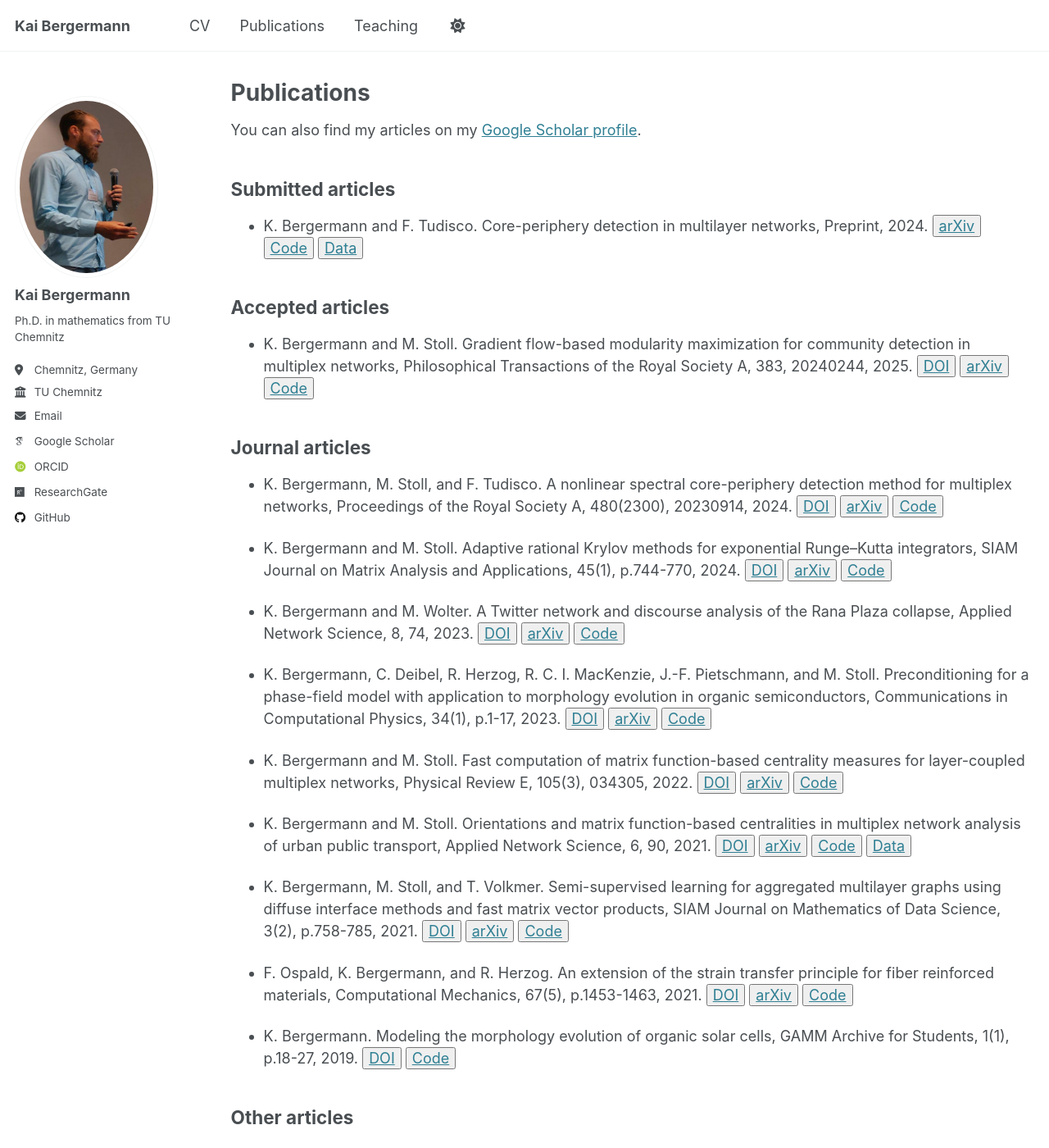
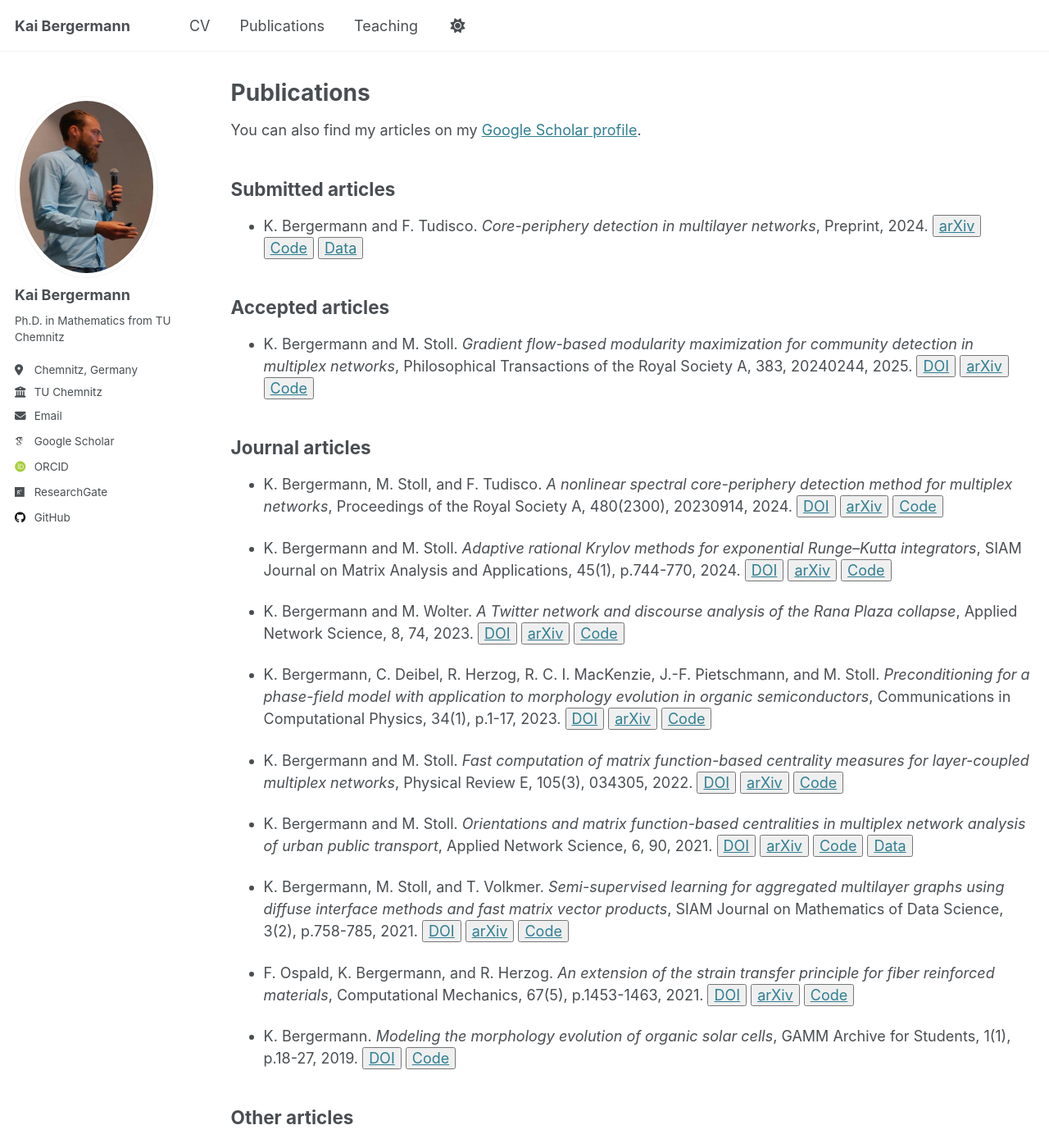
Before and after one commit to KBergermann/KBergermann.github.io, a Jekyll site: the page built from _pages/publications.md, in a window 1280 px wide and 1400 px high. Shown: the whole window at 82% size. Built offline with Jekyll 4.4.1, drawn with Linux system fonts in a browser that asks for light colours; some web fonts are replaced; some of the changed text lies outside the part shown.

Commit message:
formatting formatting

```diff
--- a/_config.yml
+++ b/_config.yml
@@ -12,7 +12,7 @@ site_theme               : "default"
 title                    : "Kai Bergermann"
 title_separator          : "-"
 name                     : &name "Kai Bergermann"
-description              : &description "Ph.D. in mathematics from TU Chemnitz"
+description              : &description "Ph.D. in Mathematics from TU Chemnitz"
 url                      : https://kbergermann.github.io # the base hostname & protocol for your site e.g. "https://[your GitHub username].github.io"
 baseurl                  : "" # the subpath of your site, e.g. "/blog"
 repository               : "kbergermann/kbergermann.github.io"
@@ -25,7 +25,7 @@ author:
   avatar           : "Bergermann_SD.jpg"
   name             : "Kai Bergermann"
   pronouns         : # example: "she/her"
-  bio              : "Ph.D. in mathematics from TU Chemnitz"
+  bio              : "Ph.D. in Mathematics from TU Chemnitz"
   location         : "Chemnitz, Germany"
   employer         : "TU Chemnitz"
   uri              : # URL
--- a/_pages/publications.md
+++ b/_pages/publications.md
@@ -13,73 +13,75 @@ You can also find my articles on my [Google Scholar profile](https://scholar.goo
 
 ## Submitted articles
 
-  * K. Bergermann and F. Tudisco. Core-periphery detection in multilayer networks, Preprint, 2024.
+  * K. Bergermann and F. Tudisco.
+    *Core-periphery detection in multilayer networks*,
+    Preprint, 2024.
     <button type="button">[arXiv](https://arxiv.org/abs/2412.04179)</button> <button type="button">[Code](https://github.com/COMPiLELab/MLCP)</button> <button type="button">[Data](https://zenodo.org/records/14231870)</button>
 
 ## Accepted articles
 
   * K. Bergermann and M. Stoll.
-    Gradient flow-based modularity maximization for community detection in multiplex networks,
+    *Gradient flow-based modularity maximization for community detection in multiplex networks*,
     Philosophical Transactions of the Royal Society A, 383, 20240244, 2025.
     <button type="button">[DOI](https://doi.org/10.1098/rsta.2024.0244)</button> <button type="button">[arXiv](https://arxiv.org/abs/2408.15003)</button> <button type="button">[Code](https://github.com/COMPiLELab/MLCP)</button>
 
 ## Journal articles
 
   * K. Bergermann, M. Stoll, and F. Tudisco.
-    A nonlinear spectral core-periphery detection method for multiplex networks,
+    *A nonlinear spectral core-periphery detection method for multiplex networks*,
     Proceedings of the Royal Society A, 480(2300), 20230914, 2024.
     <button type="button">[DOI](https://doi.org/10.1098/rspa.2023.0914)</button> <button type="button">[arXiv](https://arxiv.org/abs/2310.19697)</button> <button type="button">[Code](https://github.com/COMPiLELab/MPNSM)</button>
 
   * K. Bergermann and M. Stoll.
-    Adaptive rational Krylov methods for exponential Runge--Kutta integrators,
+    *Adaptive rational Krylov methods for exponential Runge--Kutta integrators*,
     SIAM Journal on Matrix Analysis and Applications, 45(1), p.744-770, 2024.
     <button type="button">[DOI](https://doi.org/10.1137/23M1559439)</button> <button type="button">[arXiv](https://arxiv.org/abs/2303.09482)</button> <button type="button">[Code](https://github.com/KBergermann/rk2expint)</button>
 
   * K. Bergermann and M. Wolter.
-    A Twitter network and discourse analysis of the Rana Plaza collapse,
+    *A Twitter network and discourse analysis of the Rana Plaza collapse*,
     Applied Network Science, 8, 74, 2023.
     <button type="button">[DOI](https://doi.org/10.1007/s41109-023-00587-y)</button> <button type="button">[arXiv](https://arxiv.org/abs/2304.14706)</button> <button type="button">[Code](https://github.com/KBergermann/Twitter-Rana-Plaza)</button>
 
   * K. Bergermann, C. Deibel, R. Herzog, R. C. I. MacKenzie, J.-F. Pietschmann, and M. Stoll.
-    Preconditioning for a phase-field model with application to morphology evolution in organic semiconductors,
+    *Preconditioning for a phase-field model with application to morphology evolution in organic semiconductors*,
     Communications in Computational Physics, 34(1), p.1-17, 2023.
     <button type="button">[DOI](https://doi.org/10.4208/cicp.OA-2022-0115)</button> <button type="button">[arXiv](https://arxiv.org/abs/2204.03575)</button> <button type="button">[Code](https://github.com/KBergermann/Precond-Cahn-Hilliard-OSC)</button>
 
   * K. Bergermann and M. Stoll.
-    Fast computation of matrix function-based centrality measures for layer-coupled multiplex networks,
+    *Fast computation of matrix function-based centrality measures for layer-coupled multiplex networks*,
     Physical Review E, 105(3), 034305, 2022.
     <button type="button">[DOI](https://doi.org/10.1103/PhysRevE.105.034305)</button> <button type="button">[arXiv](https://arxiv.org/abs/2104.14368)</button> <button type="button">[Code](https://github.com/KBergermann/Multiplex-matrix-function-centralities)</button>
 
   * K. Bergermann and M. Stoll.
-    Orientations and matrix function-based centralities in multiplex network analysis of urban public transport,
+    *Orientations and matrix function-based centralities in multiplex network analysis of urban public transport*,
     Applied Network Science, 6, 90, 2021.
     <button type="button">[DOI](https://doi.org/10.1007/s41109-021-00429-9)</button> <button type="button">[arXiv](https://arxiv.org/abs/2107.12695)</button> <button type="button">[Code](https://github.com/KBergermann/Urban-multiplex-networks)</button> <button type="button">[Data](https://www.tu-chemnitz.de/mathematik/wire/pubs/gtfsdata.tar.gz)</button>
 
   * K. Bergermann, M. Stoll, and T. Volkmer.
-    Semi-supervised learning for aggregated multilayer graphs using diffuse interface methods and fast matrix vector products,
+    *Semi-supervised learning for aggregated multilayer graphs using diffuse interface methods and fast matrix vector products*,
     SIAM Journal on Mathematics of Data Science, 3(2), p.758-785, 2021.
     <button type="button">[DOI](https://doi.org/10.1137/20M1352028)</button> <button type="button">[arXiv](https://arxiv.org/abs/2007.05239)</button> <button type="button">[Code](https://github.com/KBergermann/MultilayerSSL)</button>
 
   * F. Ospald, K. Bergermann, and R. Herzog.
-    An extension of the strain transfer principle for fiber reinforced materials,
+    *An extension of the strain transfer principle for fiber reinforced materials*,
     Computational Mechanics, 67(5), p.1453-1463, 2021.
     <button type="button">[DOI](http://dx.doi.org/10.1007/s00466-021-01997-4)</button> <button type="button">[arXiv](https://arxiv.org/abs/2010.05857)</button> <button type="button">[Code](https://github.com/fospald/strain-transfer-principle)</button>
 
   * K. Bergermann.
-    Modeling the morphology evolution of organic solar cells,
+    *Modeling the morphology evolution of organic solar cells*,
     GAMM Archive for Students, 1(1), p.18-27, 2019.
     <button type="button">[DOI](https://doi.org/10.14464/gammas.v1i1.419)</button> <button type="button">[Code](https://zenodo.org/record/3228202#.YBKekNYo_M0)</button>
 
 ## Other articles
 
   * M. Stoll and K. Bergermann.
-    Multilayer networks and their applications,
+    *Multilayer networks and their applications*,
     GAMM Rundbrief, 2/2022, p.4-9.
     <button type="button">[Link](https://www.gamm-ev.de/wp-content/uploads/2022/12/Gamm2022_2web.pdf)</button>
 
 ## Thesis
 
   * K. Bergermann.
-    Matrix functions in multiplex network analysis,
+    *Matrix functions in multiplex network analysis*,
     TU Chemnitz, 2025.
     <button type="button">[DOI](https://doi.org/10.60687/2025-0055)</button>
```
Also changed, not shown: _pages/cv.md (+1 -1 lines).
